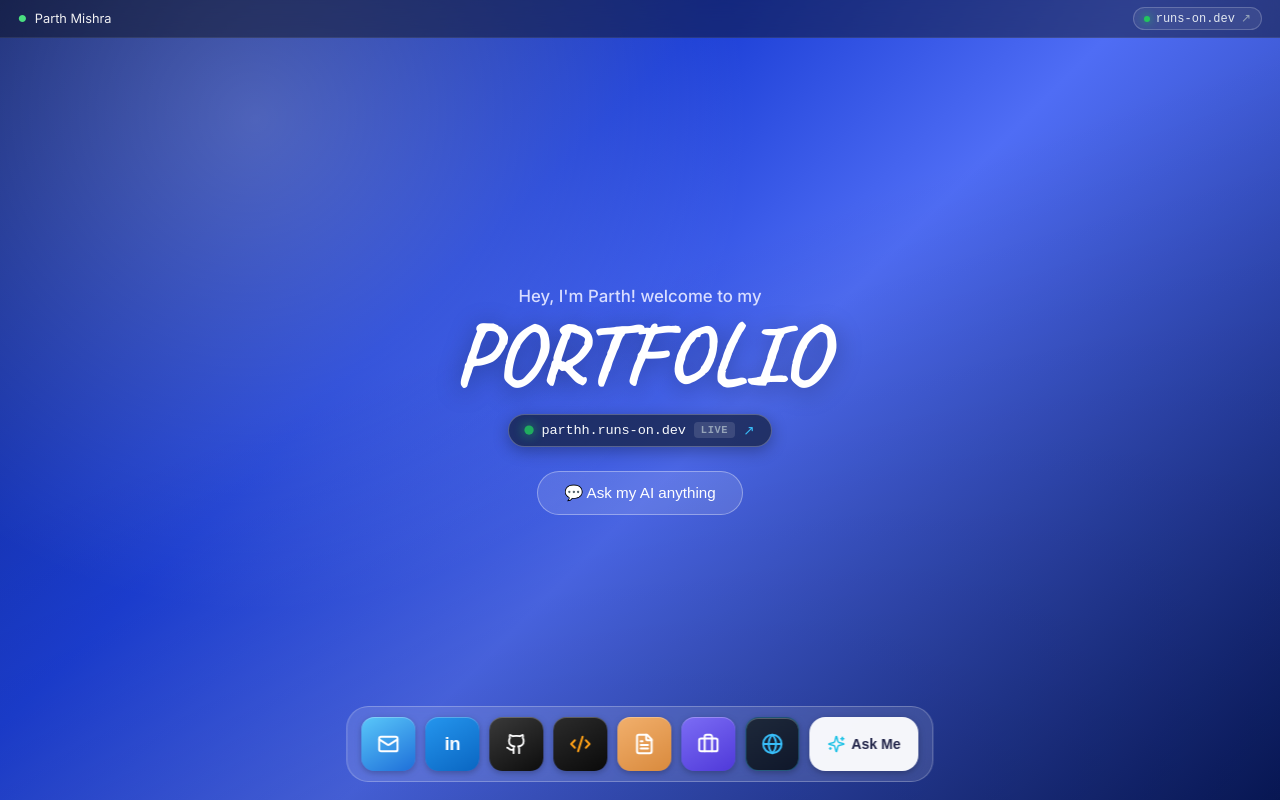
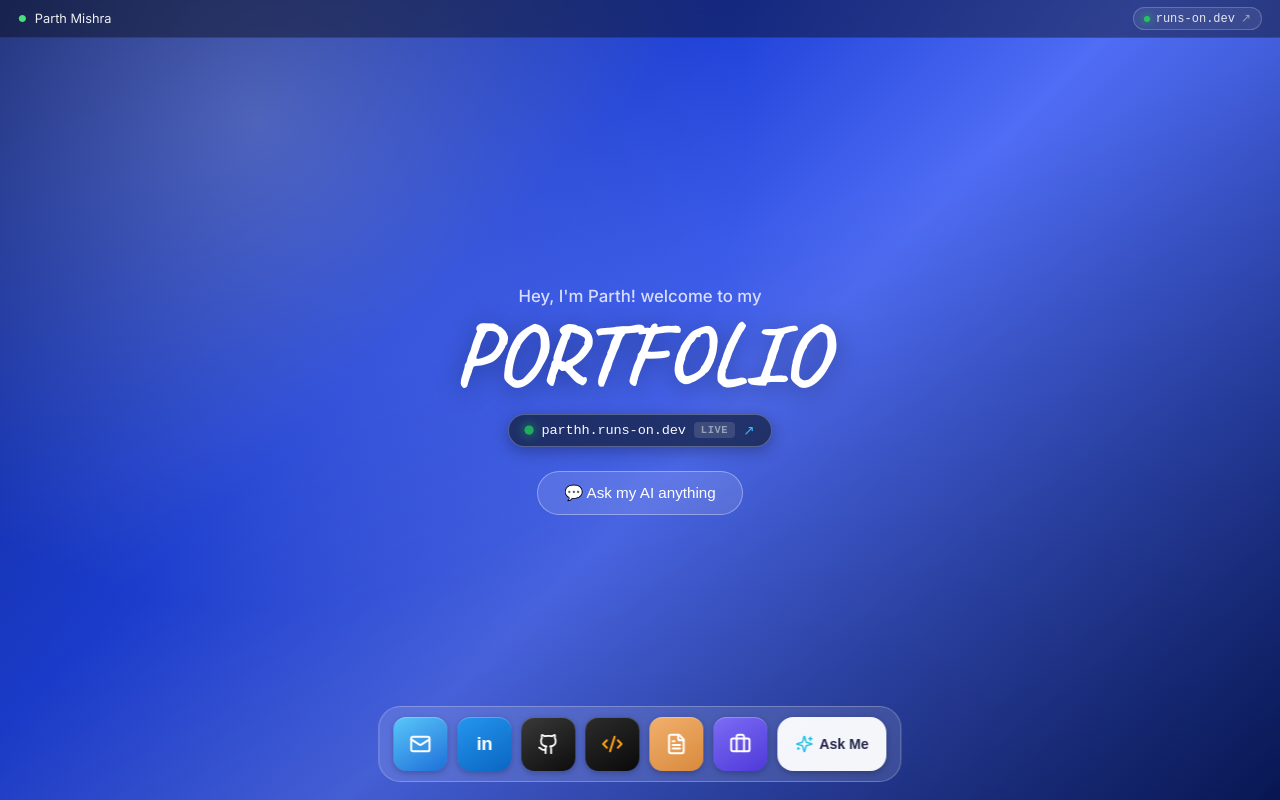
Before and after one commit to parthmishra9942/ai-portfolio, a React (Vite) app in the folder frontend/: page / in a window 1280 px wide. Built offline with nearby package versions, Linux system fonts and the light colour scheme; no server answers.

Commit message:
Remove runs-on.dev dock icon from left of Ask Me button

```diff
--- a/frontend/src/Dock.jsx
+++ b/frontend/src/Dock.jsx
@@ -1,4 +1,4 @@
-import { Mail, FileText, Github, Code2, Sparkles, Briefcase, Globe } from 'lucide-react'
+import { Mail, FileText, Github, Code2, Sparkles, Briefcase } from 'lucide-react'
 import { CANDIDATE, warmupBackend } from './config'
 
 function SquareIcon({ className, icon, label, onClick, onMouseEnter }) {
@@ -61,13 +61,6 @@ export default function Dock({ onOpenChat, onOpenJDMatch }) {
         onMouseEnter={warmupBackend}
       />
 
-      <SquareIcon
-        className="icon-runs-on"
-        icon={<Globe size={22} strokeWidth={2.2} />}
-        label="runs-on.dev"
-        onClick={() => window.open(CANDIDATE.runsOnUrl, '_blank')}
-      />
-
       <button className="ask-me-pill" onClick={onOpenChat} onMouseEnter={warmupBackend}>
         <Sparkles size={18} className="ask-me-sparkle" />
         <span>Ask Me</span>
```
